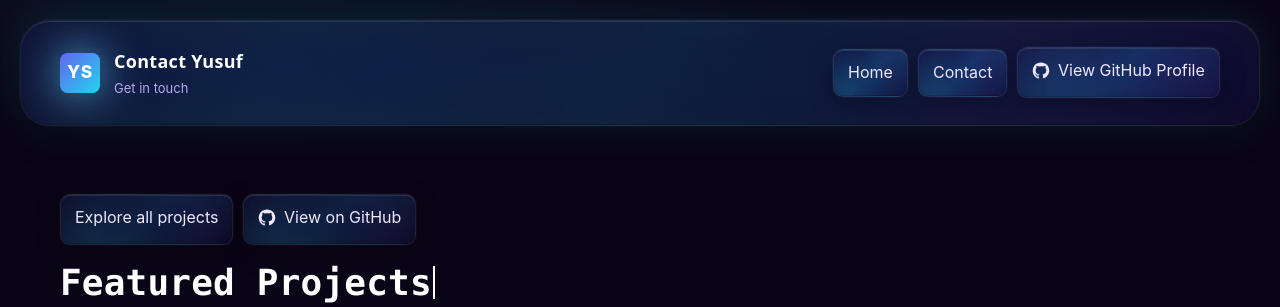
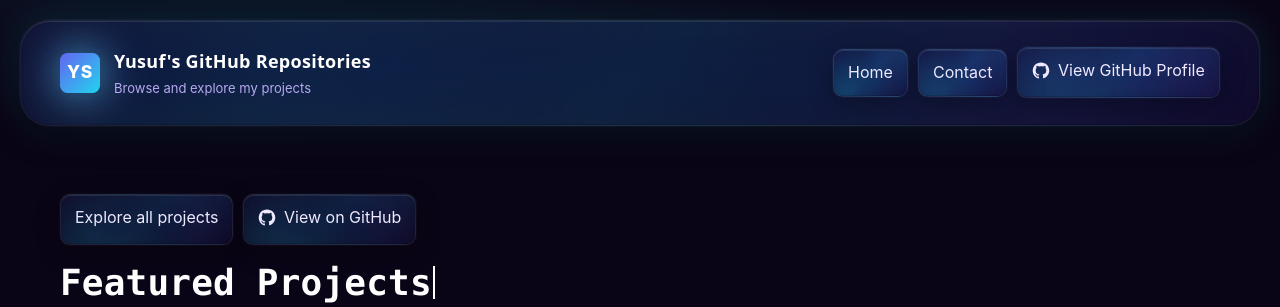
Before and after one commit to Yusuf-Siddiqui-08/portfolio, a Flask app: page /repos in a window 1280 px wide. Shown: the top 307 px of the page. Run offline with Flask 3, Linux system fonts and the light colour scheme; data that the repository does not hold is empty; some libraries are stand-ins or nearby versions.

Commit message:
update: revise page title and subtitle in repos.html for clearer context
- Update site title to "Yusuf's GitHub Repositories"
- Adjust subtitle to encourage exploration of projects

```diff
--- a/templates/repos.html
+++ b/templates/repos.html
@@ -17,8 +17,8 @@
           <img class="logo blur-up" src="{{ url_for('static', filename='favicon.svg') }}" alt="YS logo" loading="lazy" decoding="async" srcset="{{ url_for('static', filename='favicon.svg') }} 1x, {{ url_for('static', filename='favicon.svg') }} 2x" sizes="(max-width: 600px) 32px, 40px">
         </a>
         <div class="brand-text">
-          <h1 class="site-title">Contact Yusuf</h1>
-          <p class="site-subtitle">Get in touch</p>
+          <h1 class="site-title">Yusuf's GitHub Repositories</h1>
+          <p class="site-subtitle">Browse and explore my projects</p>
         </div>
       </div>
       <nav class="actions">
```
